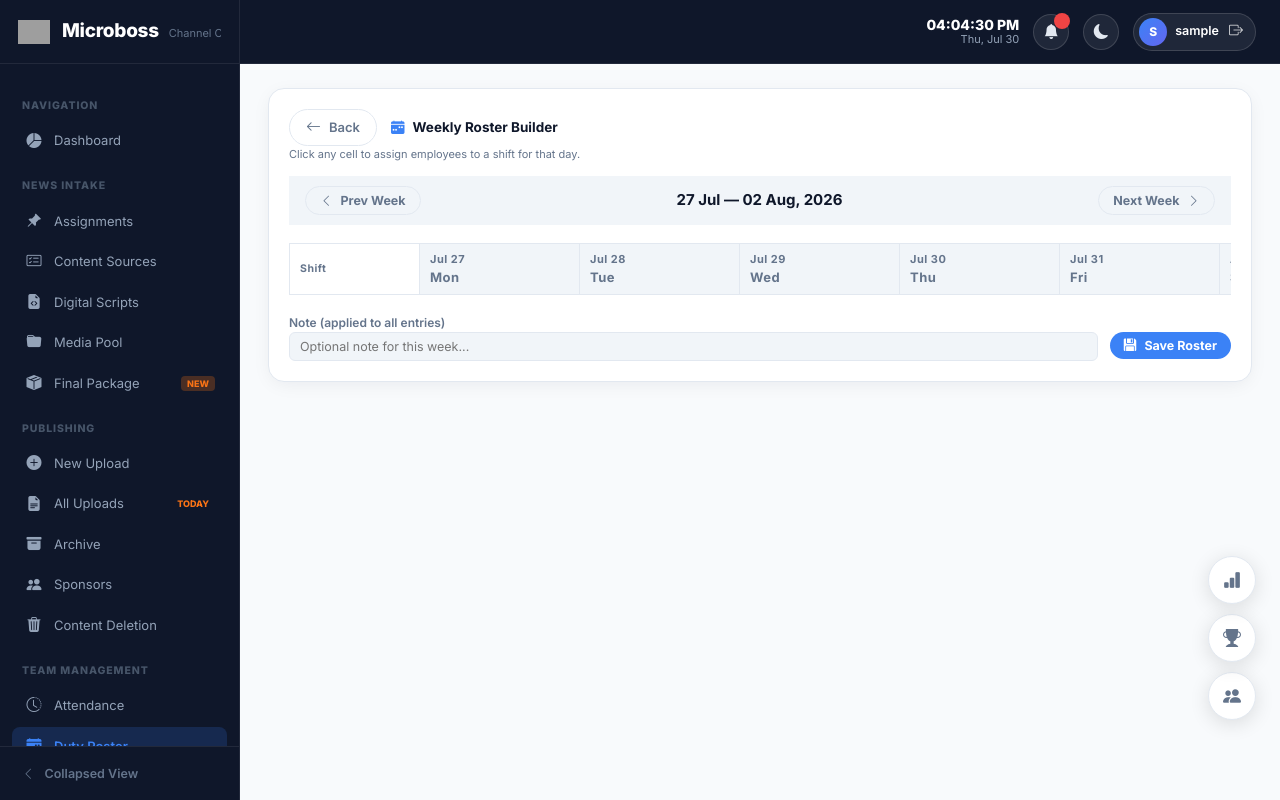
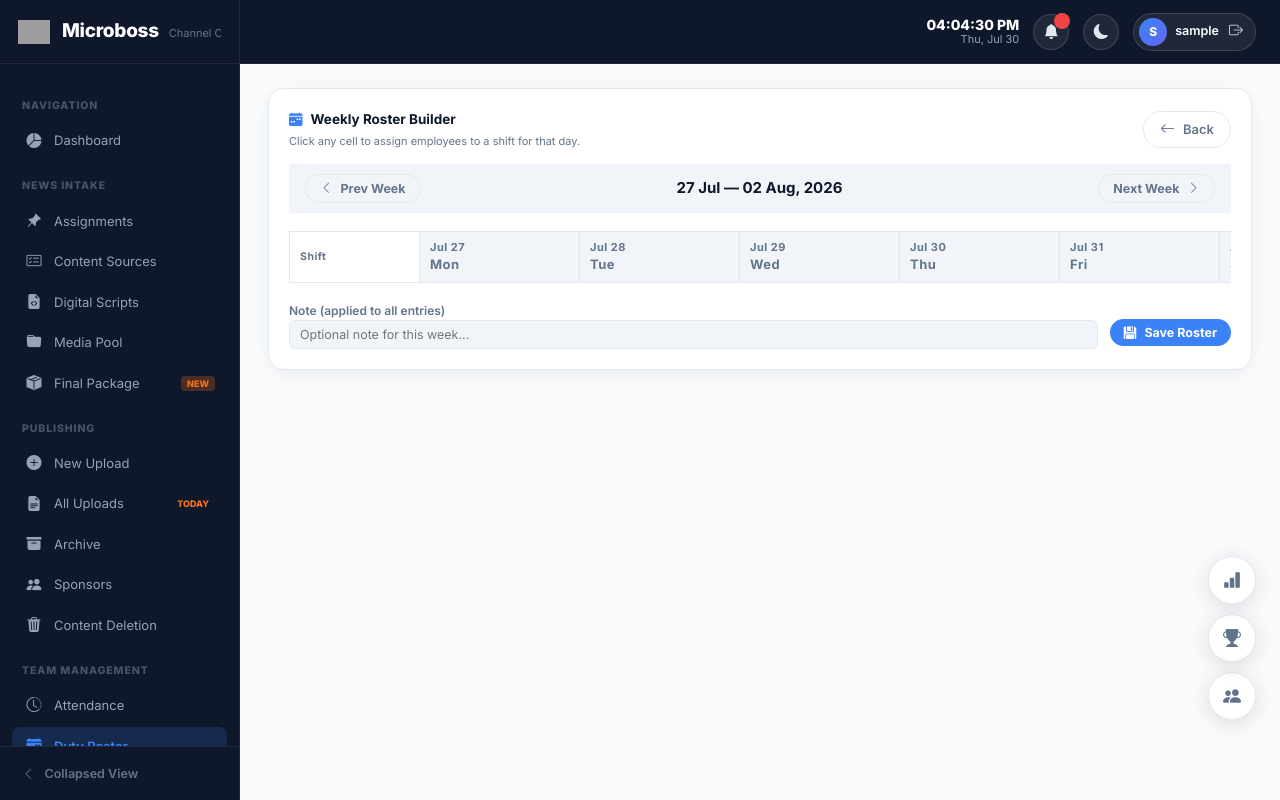
Before and after one commit to jobaerlisedu/microboss, a Django app: page /cms/roster/weekly-builder/ in a window 1280 px wide. Run offline with Django 5.2, Linux system fonts and the light colour scheme; the visitor is signed in with stand-in values (Sample User, id 1); data comes from the database, SQL or seed files in the repository; data that the repository does not hold is empty; parts of the project's set-up code (start-up, migrations or seed data) failed here and were passed over; grey boxes are pictures that could not be loaded.

Commit message:
style: move back button to header right side in weekly builder

```diff
--- a/templates/cms/roster_weekly_builder.html
+++ b/templates/cms/roster_weekly_builder.html
@@ -1,14 +1,14 @@
 <div class="card phoenix-card">
-  <div class="card-header-flex" style="margin-bottom:14px;">
+  <div class="card-header-flex" style="margin-bottom:14px; display:flex; justify-content:space-between; align-items:center;">
     <div>
       <h3 class="phoenix-card-title" style="display:flex; align-items:center; gap:8px; margin-bottom:0;">
-        <a class="btn btn-sm" style="border:1px solid var(--border); border-radius:24px; font-weight:600; color:var(--text-soft); padding: 6px 16px; display:inline-flex; align-items:center; gap:8px; transition:all 0.2s ease; font-size:13px; margin-right:6px;" hx-get="{% url 'cms:cms-roster' %}?view=week" hx-target="#tab-content" hx-swap="innerHTML">
-          <i class="bi bi-arrow-left" style="font-size:15px;"></i> Back
-        </a>
         <i class="bi bi-calendar-week-fill" style="color:#3b82f6;"></i> Weekly Roster Builder
       </h3>
-      <p class="phoenix-card-sub">Click any cell to assign employees to a shift for that day.</p>
+      <p class="phoenix-card-sub" style="margin-top:4px;">Click any cell to assign employees to a shift for that day.</p>
     </div>
+    <a class="btn btn-sm" style="border:1px solid var(--border); border-radius:24px; font-weight:600; color:var(--text-soft); padding: 6px 16px; display:inline-flex; align-items:center; gap:8px; transition:all 0.2s ease; font-size:13px;" hx-get="{% url 'cms:cms-roster' %}?view=week" hx-target="#tab-content" hx-swap="innerHTML">
+      <i class="bi bi-arrow-left" style="font-size:15px;"></i> Back
+    </a>
   </div>
 
   <div style="display:flex;align-items:center;justify-content:space-between;margin-bottom:18px;padding:10px 16px;background:var(--surface-2);border-radius:var(--radius);">
```
